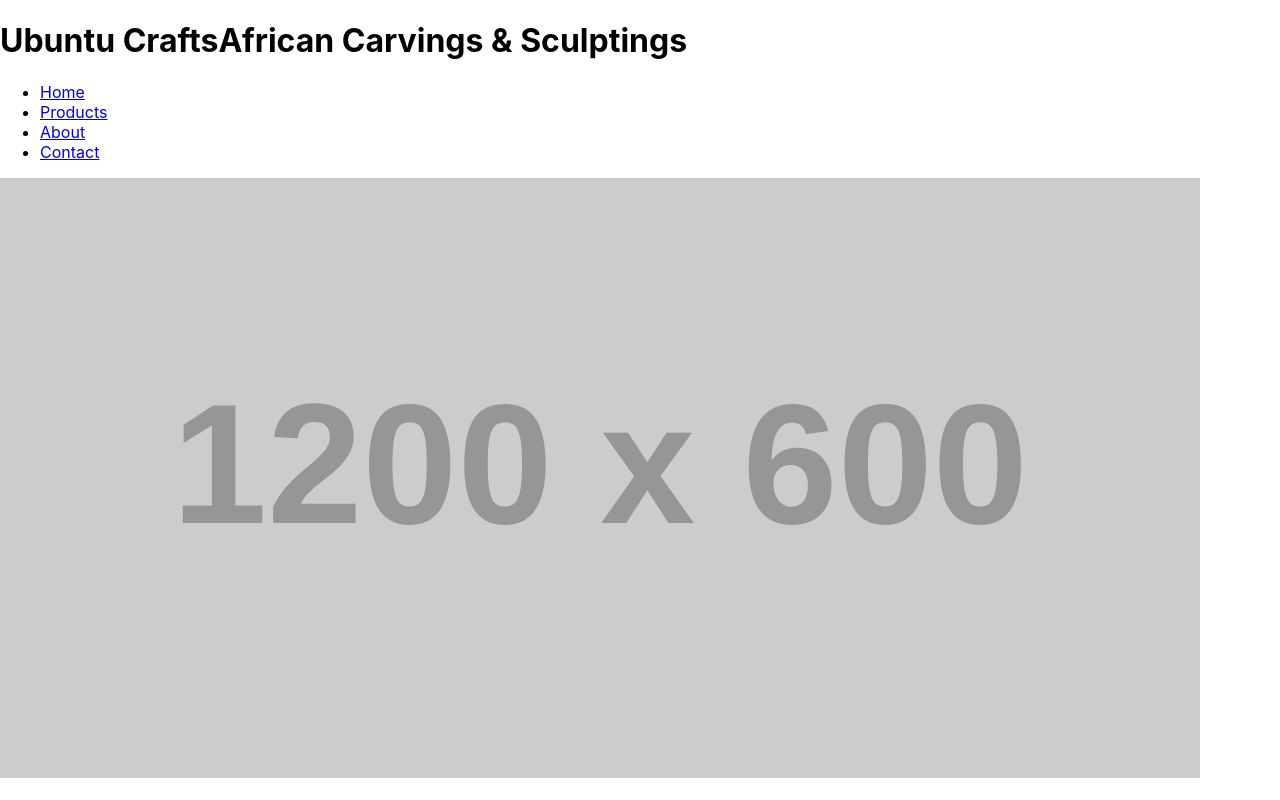
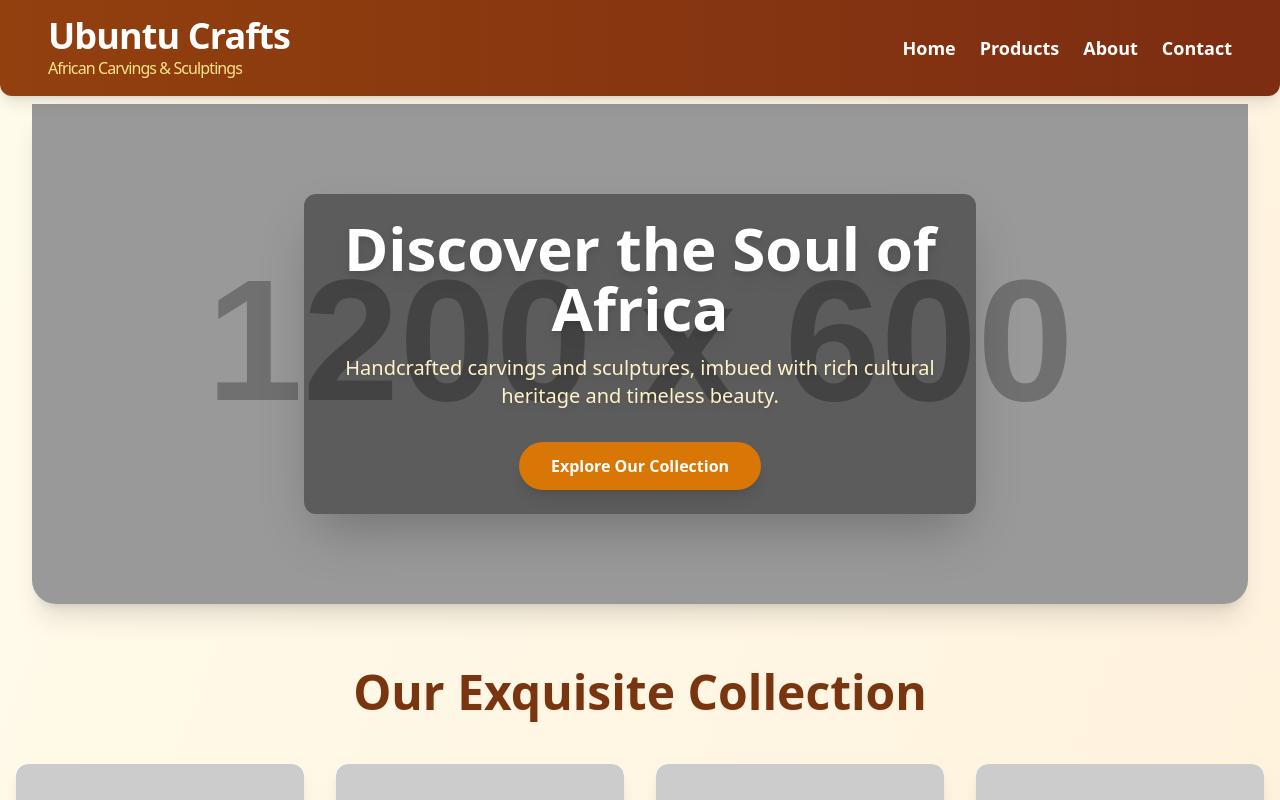
Before and after one commit to gitaukariuki/ubuntu-crafts, a React (Create React App) app: page / in a window 1280 px wide. Shown: the top 800 px of the page. Built offline with nearby package versions, Linux system fonts and the light colour scheme.

Commit message:
Add files via upload

```diff
--- a/package.json
+++ b/package.json
@@ -35,5 +35,10 @@
       "last 1 firefox version",
       "last 1 safari version"
     ]
+  },
+  "devDependencies": {
+    "autoprefixer": "^10.4.16",
+    "postcss": "^8.4.31",
+    "tailwindcss": "^3.3.3"
   }
 }
--- /dev/null
+++ b/postcss.config.js
@@ -0,0 +1,6 @@
+module.exports = {
+  plugins: {
+    tailwindcss: {},
+    autoprefixer: {},
+  },
+}
--- a/src/index.css
+++ b/src/index.css
@@ -1,13 +1,11 @@
+/* src/index.css */
+@tailwind base;
+@tailwind components;
+@tailwind utilities;
+
+/* Your other custom CSS or font imports (like for 'Inter') go below these */
+@import url('https://fonts.googleapis.com/css2?family=Inter:wght@400;500;600;700;800;900&display=swap');
+
 body {
-  margin: 0;
-  font-family: -apple-system, BlinkMacSystemFont, 'Segoe UI', 'Roboto', 'Oxygen',
-    'Ubuntu', 'Cantarell', 'Fira Sans', 'Droid Sans', 'Helvetica Neue',
-    sans-serif;
-  -webkit-font-smoothing: antialiased;
-  -moz-osx-font-smoothing: grayscale;
+  font-family: 'Inter', sans-serif;
 }
-
-code {
-  font-family: source-code-pro, Menlo, Monaco, Consolas, 'Courier New',
-    monospace;
-}
--- /dev/null
+++ b/tailwind.config.js
@@ -0,0 +1,11 @@
+// tailwind.config.js
+module.exports = {
+  content: [
+    "./src/**/*.{js,jsx,ts,tsx}", // <--- Make sure this line is correct
+    "./public/index.html",
+  ],
+  theme: {
+    extend: {},
+  },
+  plugins: [],
+}
```
Also changed, not shown: 1 other file (tests, documents, lock files or other folders).
